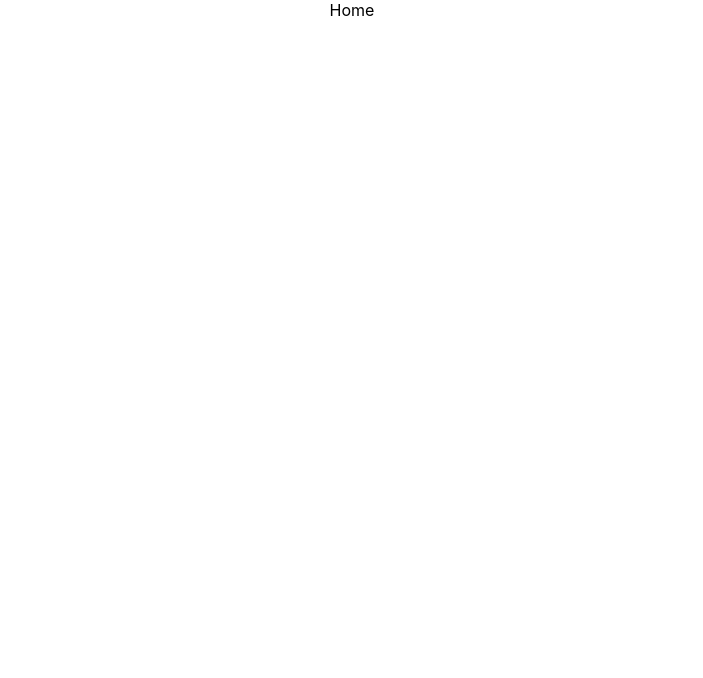
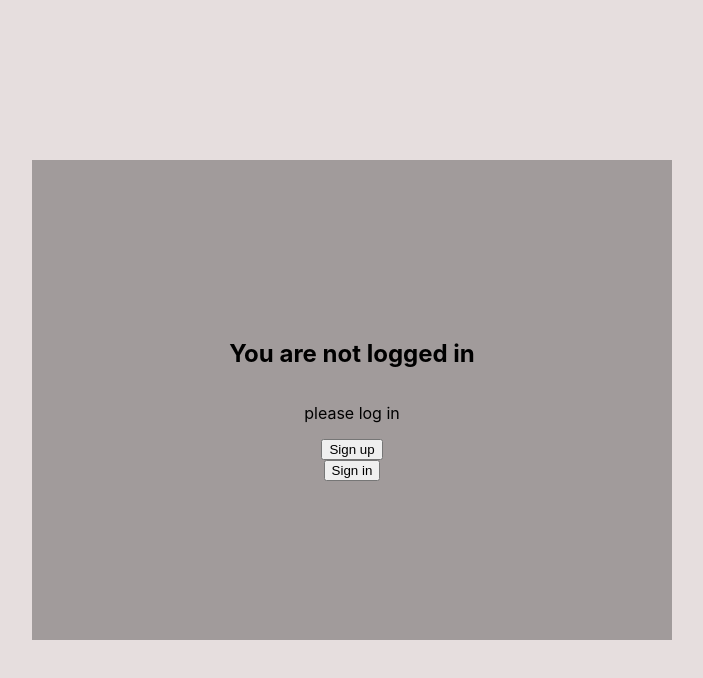
Before and after one commit to talafarael/FE-reenbit-test-task, a React (Create React App) app: page / in a window 1280 px wide. Shown: the top 678 px of the page, without its empty margins (288-991 px from the left). Built offline with nearby package versions, Linux system fonts and the light colour scheme.

Commit message:
auth logic add

```diff
--- a/src/App.css
+++ b/src/App.css
@@ -1,38 +1,16 @@
 .App {
-  text-align: center;
+  width: 100vw;
+  background: rgb(206, 189, 189, 0.5);
+  height: 100vh;
 }
-
-.App-logo {
-  height: 40vmin;
-  pointer-events: none;
+.flex-center {
+  display: flex;
+  align-items: center;
+  justify-content: center;
 }
-
-@media (prefers-reduced-motion: no-preference) {
-  .App-logo {
-    animation: App-logo-spin infinite 20s linear;
-  }
-}
-
-.App-header {
-  background-color: #282c34;
-  min-height: 100vh;
+.flex-center-column {
   display: flex;
   flex-direction: column;
   align-items: center;
   justify-content: center;
-  font-size: calc(10px + 2vmin);
-  color: white;
 }
-
-.App-link {
-  color: #61dafb;
-}
-
-@keyframes App-logo-spin {
-  from {
-    transform: rotate(0deg);
-  }
-  to {
-    transform: rotate(360deg);
-  }
-}
--- a/src/App.tsx
+++ b/src/App.tsx
@@ -3,7 +3,7 @@ import { Router } from "Router";
 
 function App() {
   return (
-    <div className="App">
+    <div className="App flex-center">
       <Router />
     </div>
   );
--- /dev/null
+++ b/src/Atoms/Button/index.tsx
@@ -0,0 +1,11 @@
+interface IButton {
+  readonly title: string;
+  readonly func: () => void;
+}
+export default function Button({ title, func }: IButton) {
+  return (
+    <button className="ButtonNavigation" onClick={() => func()}>
+      {title}
+    </button>
+  );
+}
--- a/src/Molecules/CodeInput/index.tsx
+++ b/src/Molecules/CodeInput/index.tsx
@@ -1,9 +1,11 @@
 import { useVerifyCodeAndCreateUserMutation } from "api/authApi/useVerifyCodeAndCreateUser";
 import ButtonSubmit from "Atoms/ButtonSubmit";
+import { useNavHook } from "hook/useNavigation";
 import { Controller, useForm } from "react-hook-form";
 import { ICode } from "type/ICode";
 
 export default function CodeInput() {
+  const navigateTo = useNavHook();
   const {
     mutate: verifyCodeAndCreateUser,
     isLoading,
@@ -21,14 +23,15 @@ export default function CodeInput() {
       console.error("Temporary JWT not found");
       return;
     }
-
     const body = {
       code: data,
       jwt: jwt,
     };
     verifyCodeAndCreateUser(body, {
-      onSuccess: () => {
-        console.log("User created successfully!");
+      onSuccess: (res) => {
+        localStorage.setItem("token", res.token);
+        localStorage.removeItem("temporaryJwt");
+        navigateTo("/");
       },
       onError: () => {
         console.error("Error creating user:");
@@ -44,9 +47,21 @@ export default function CodeInput() {
         rules={{
           required: "Email is required",
           minLength: { value: 4, message: "Minimum 4 characters" },
+          maxLength: { value: 4, message: "Max 4 characters" },
         }}
-        render={({ field: { onChange, onBlur, value, ref } }) => (
-          <input onChange={onChange} onBlur={onBlur} value={value} ref={ref} />
+        render={({
+          field: { onChange, onBlur, value, ref },
+          fieldState: { error },
+        }) => (
+          <>
+            <input
+              onChange={onChange}
+              onBlur={onBlur}
+              value={value}
+              ref={ref}
+            />
+            <div>{error && <p>{error.message}</p>}</div>
+          </>
         )}
       />
       <ButtonSubmit />
--- /dev/null
+++ b/src/Organisms/NotAuthorized/index.tsx
@@ -0,0 +1,33 @@
+import { useNavHook } from "hook/useNavigation";
+import "./notAuthorized.css";
+import Button from "Atoms/Button";
+
+export default function NotAuthorized() {
+  const data = [
+    {
+      title: "Sign up",
+      path: "/register",
+    },
+    {
+      title: "Sign in",
+      path: "/login",
+    },
+  ];
+  const navigateTo = useNavHook();
+  const handlerNav = (path: string) => {
+    navigateTo(path);
+  };
+  return (
+    <div className="flex-center-column not-authorized">
+      <h1>You are not logged in</h1>
+      <p>please log in</p>
+      {data.map((elem) => (
+        <Button
+          key={elem.path}
+          title={elem.title}
+          func={() => handlerNav(elem.path)}
+        />
+      ))}
+    </div>
+  );
+}
--- /dev/null
+++ b/src/Organisms/NotAuthorized/notAuthorized.css
@@ -0,0 +1,6 @@
+.not-authorized {
+  height: 60vh;
+  width: 50vw;
+  background: rgb(0, 0, 0, 0.3);
+
+}
--- a/src/Router/router.config.tsx
+++ b/src/Router/router.config.tsx
@@ -3,11 +3,12 @@ import Home from "Pages/Home";
 import Login from "Pages/Login";
 import Register from "Pages/Register";
 import { createBrowserRouter } from "react-router-dom";
+import Layout from "Templates/Layout";
 
 export const router = createBrowserRouter([
   {
     path: "/",
-    // element: <Layout />,
+    element: <Layout />,
     children: [
       {
         index: true,
--- /dev/null
+++ b/src/Templates/Layout/index.tsx
@@ -0,0 +1,7 @@
+import NotAuthorized from "Organisms/NotAuthorized";
+import { Outlet } from "react-router-dom";
+
+export default function Layout() {
+  const token = localStorage.getItem("token");
+  return <section>{token ? <Outlet /> : <NotAuthorized />}</section>;
+}
--- /dev/null
+++ b/src/hook/useNavigation.ts
@@ -0,0 +1,6 @@
+import { useNavigate } from "react-router-dom";
+
+export const useNavHook = () => {
+  const navigate = useNavigate();
+  return (path: string) => navigate(path);
+};
--- a/src/index.tsx
+++ b/src/index.tsx
@@ -1,10 +1,8 @@
 import React from "react";
 import ReactDOM from "react-dom/client";
 import "./index.css";
-
 import App from "./App";
 import reportWebVitals from "./reportWebVitals";
-import { GoogleOAuthProvider } from "@react-oauth/google";
 import { QueryClient, QueryClientProvider } from "react-query";
 const root = ReactDOM.createRoot(
   document.getElementById("root") as HTMLElement
@@ -13,9 +11,7 @@ const queryClient = new QueryClient();
 root.render(
   <React.StrictMode>
     <QueryClientProvider client={queryClient}>
-      <GoogleOAuthProvider clientId="613475967117-oedorf9kte1mmohud8ur8k7m1qko21am.apps.googleusercontent.com">
-        <App />
-      </GoogleOAuthProvider>
+      <App />
     </QueryClientProvider>
   </React.StrictMode>
 );
```
Also changed, not shown: src/Atoms/Button/button.css (added).
